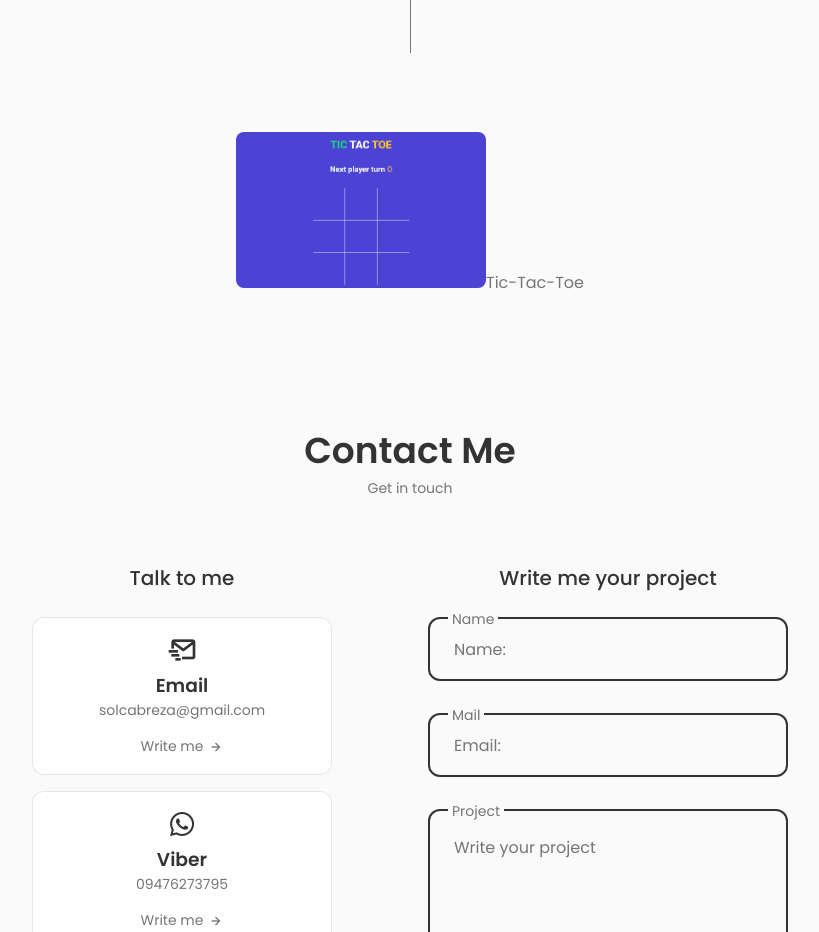
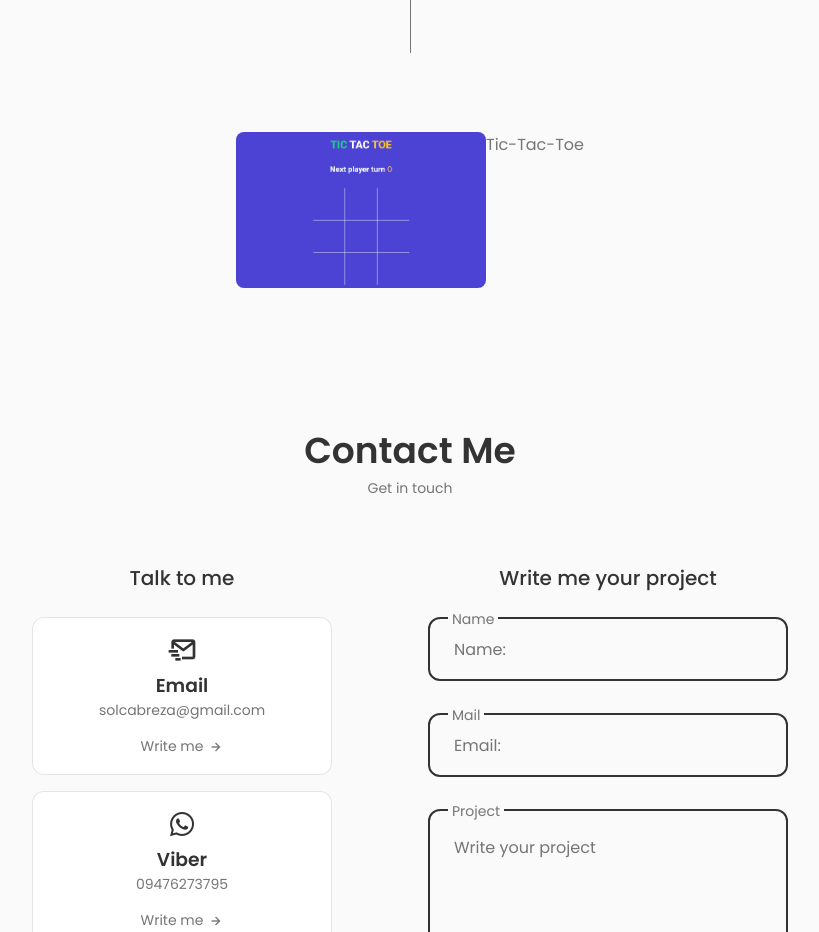
Before and after one commit to solcabz/solreact, a React (Create React App) app: page / in a window 1280 px wide. Shown: the part 3040-3972 px from the top of the page, without its empty margins (230-1049 px from the left). Built offline with nearby package versions, Linux system fonts and the light colour scheme.

Commit message:
new added portfolio section

```diff
--- a/src/components/portfolio/Portfolio.jsx
+++ b/src/components/portfolio/Portfolio.jsx
@@ -5,7 +5,7 @@ const Portfolio = () => {
   return (
     <section className="section portfolio" id="portfolio">
       <div className="card-wrapper">
-        <div>
+        <div className="image-box">
           <a href="https://tic-tac-toe-sol.netlify.app/">
             <img
               src={projImage}
--- a/src/components/portfolio/portfolio.css
+++ b/src/components/portfolio/portfolio.css
@@ -3,3 +3,6 @@
   justify-content: center;
   align-items: center;
 }
+.image-box {
+  display: flex;
+}
```
